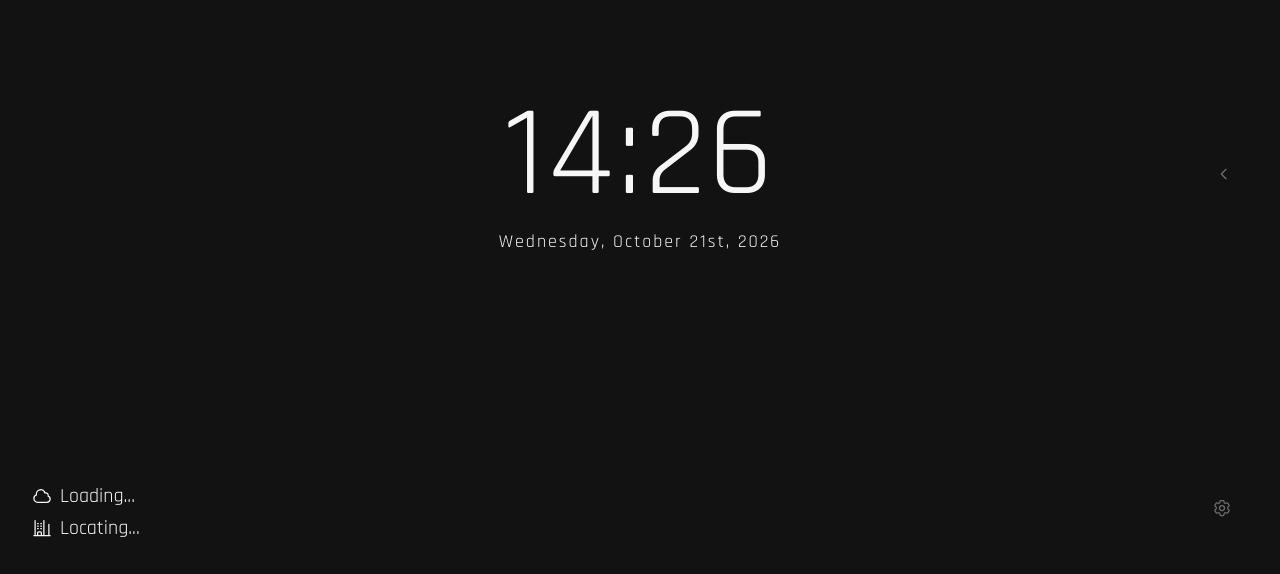
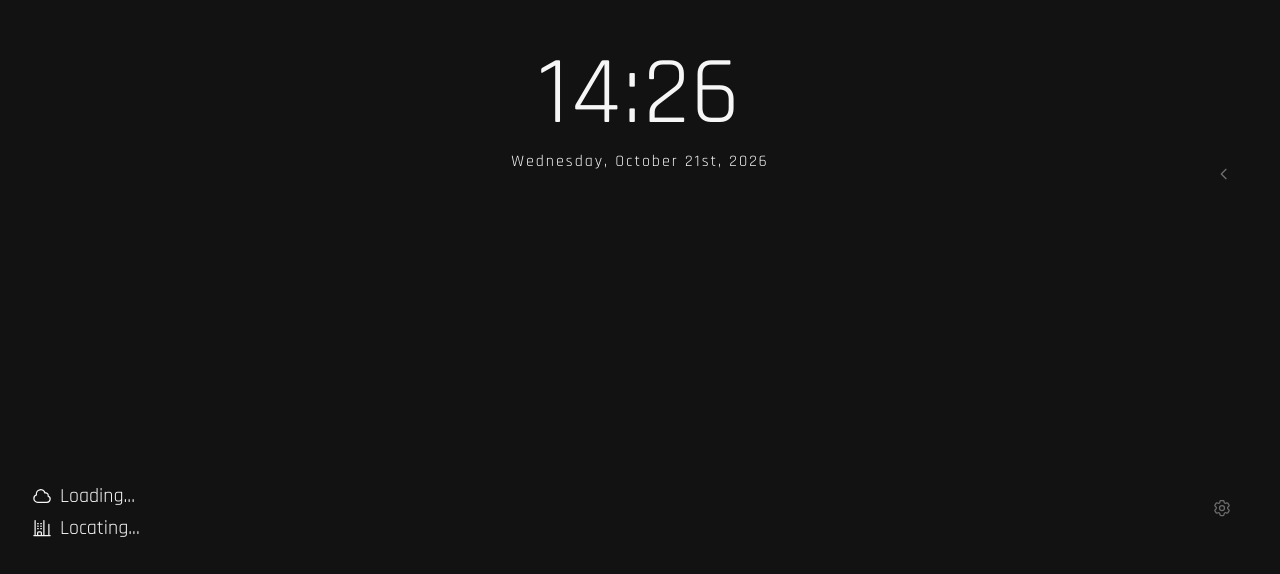
Before and after one commit to rif-x43/Mintab, a React (Vite) app in the folder mintab/: page / in a window 1280 px wide. Shown: the part 226-800 px from the top of the page. Built offline with nearby package versions, Linux system fonts and the light colour scheme; no server answers.

Commit message:
fix: clock size

```diff
--- a/mintab/src/components/Clock.jsx
+++ b/mintab/src/components/Clock.jsx
@@ -21,17 +21,17 @@ export default function Clock() {
 
   return (
     <section
-      className="absolute top-1/2 left-1/2 -translate-x-1/2 -translate-y-1/2 flex flex-col items-center gap-2"
+      className="absolute top-[42%] left-1/2 -translate-x-1/2 -translate-y-1/2 flex flex-col items-center gap-2"
       aria-label="Current time and date"
     >
       {showClock && (
-        <time className="text-[#f6f6f6] text-9xl font-normal tracking-wide">
+        <time className="text-[#f6f6f6] text-8xl font-normal tracking-wide">
           {hours}:{minutes}
-          {is12 && <span className="text-2xl ml-2 tracking-widest">{period}</span>}
+          {is12 && <span className="text-xl ml-2 tracking-widest">{period}</span>}
         </time>
       )}
       {showDate && (
-        <time className="text-[#f6f6f6] text-lg font-normal tracking-[1.98px]">
+        <time className="text-[#f6f6f6] text-base font-normal tracking-[1.98px]">
           {formatDate(time, dateFormat)}
         </time>
       )}
```
